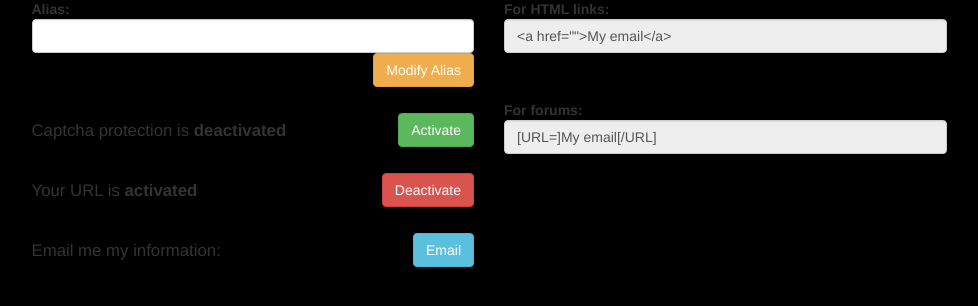
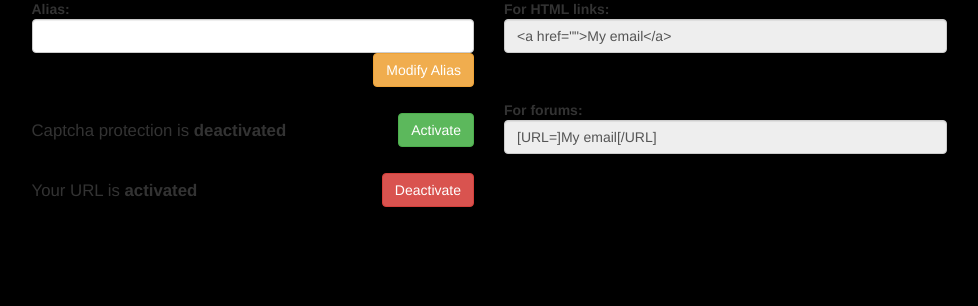
Before and after one commit to DanyCaissy/HideMyEmail, a PHP site: template app/views/manage.php in a window 1280 px wide. Shown: the part 455-761 px from the top of the page, without its empty margins (151-1129 px from the left). Run offline with PHP 8.4, Linux system fonts and the light colour scheme; the template is opened without the code that fills it, so the values that code supplies are empty; some libraries are stand-ins or nearby versions.

Commit message:
Removed email features

```diff
--- a/app/views/manage.php
+++ b/app/views/manage.php
@@ -97,14 +97,6 @@
 
                     <?php endif; ?>
 
-                    <br />
-                    <br />
-                    <br />
-
-                    <div style="font-size:120%; style="display:none;">
-                        <span class="pull-left" style="margin-top:6px;">Email me my information:</span>
-                        <button type="button" class="btn btn-info pull-right" id="buttonEmail">Email</button>
-                    </div>
 
                 </div>
 
```
